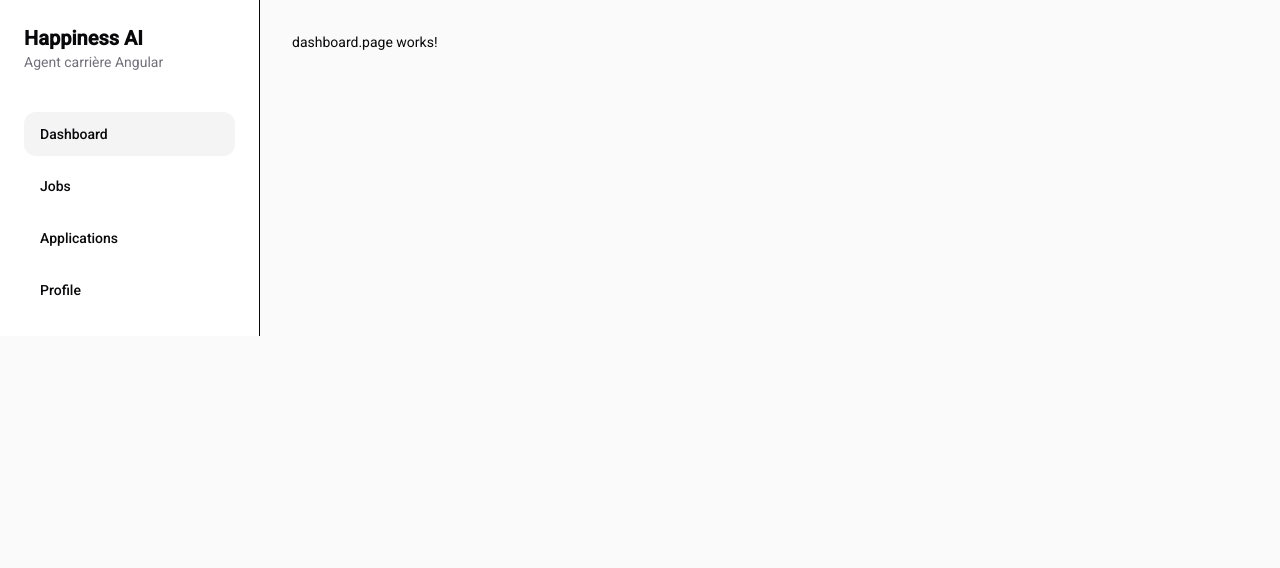
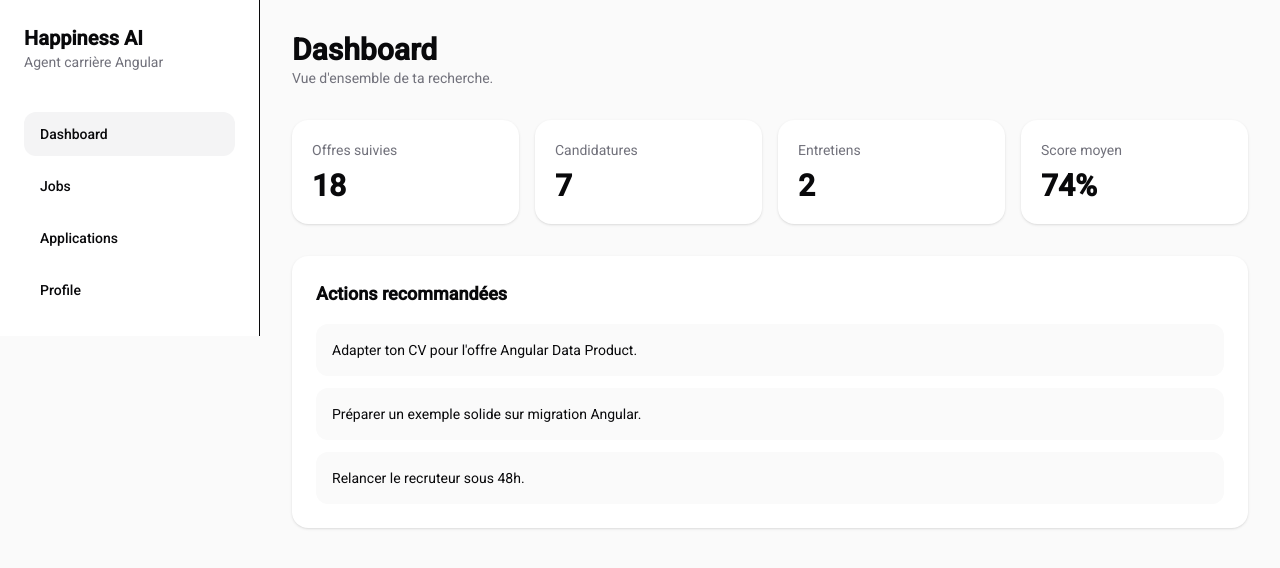
Before and after one commit to delitamakanda/jobs-scraper, an Angular app in the folder frontend/: page /dashboard in a window 1280 px wide. Shown: the top 568 px of the page. Built offline with nearby package versions, Linux system fonts and the light colour scheme.

Commit message:
feat: implement dashboard layout with statistics and recommended actions

```diff
--- a/frontend/src/app/features/dashboard/dashboard.page.html
+++ b/frontend/src/app/features/dashboard/dashboard.page.html
@@ -1 +1,46 @@
-<p>dashboard.page works!</p>
+<section class="space-y-8">
+      <div>
+        <h2 class="text-3xl font-bold">Dashboard</h2>
+        <p class="text-zinc-500">
+          Vue d'ensemble de ta recherche.
+        </p>
+      </div>
+
+      <div class="grid grid-cols-4 gap-4">
+        <div class="rounded-2xl bg-white p-5 shadow-sm">
+          <p class="text-sm text-zinc-500">Offres suivies</p>
+          <p class="mt-2 text-3xl font-bold">18</p>
+        </div>
+
+        <div class="rounded-2xl bg-white p-5 shadow-sm">
+          <p class="text-sm text-zinc-500">Candidatures</p>
+          <p class="mt-2 text-3xl font-bold">7</p>
+        </div>
+
+        <div class="rounded-2xl bg-white p-5 shadow-sm">
+          <p class="text-sm text-zinc-500">Entretiens</p>
+          <p class="mt-2 text-3xl font-bold">2</p>
+        </div>
+
+        <div class="rounded-2xl bg-white p-5 shadow-sm">
+          <p class="text-sm text-zinc-500">Score moyen</p>
+          <p class="mt-2 text-3xl font-bold">74%</p>
+        </div>
+      </div>
+
+      <div class="rounded-2xl bg-white p-6 shadow-sm">
+        <h3 class="mb-4 text-lg font-semibold">Actions recommandées</h3>
+
+        <ul class="space-y-3">
+          <li class="rounded-xl bg-zinc-50 p-4">
+            Adapter ton CV pour l'offre Angular Data Product.
+          </li>
+          <li class="rounded-xl bg-zinc-50 p-4">
+            Préparer un exemple solide sur migration Angular.
+          </li>
+          <li class="rounded-xl bg-zinc-50 p-4">
+            Relancer le recruteur sous 48h.
+          </li>
+        </ul>
+      </div>
+    </section>
```
